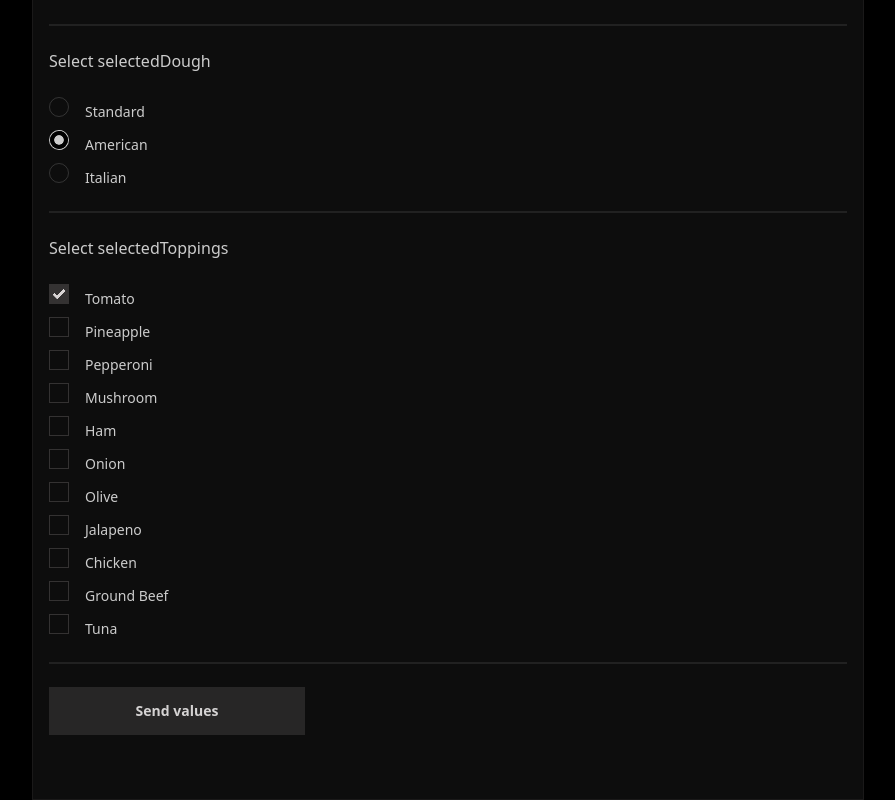
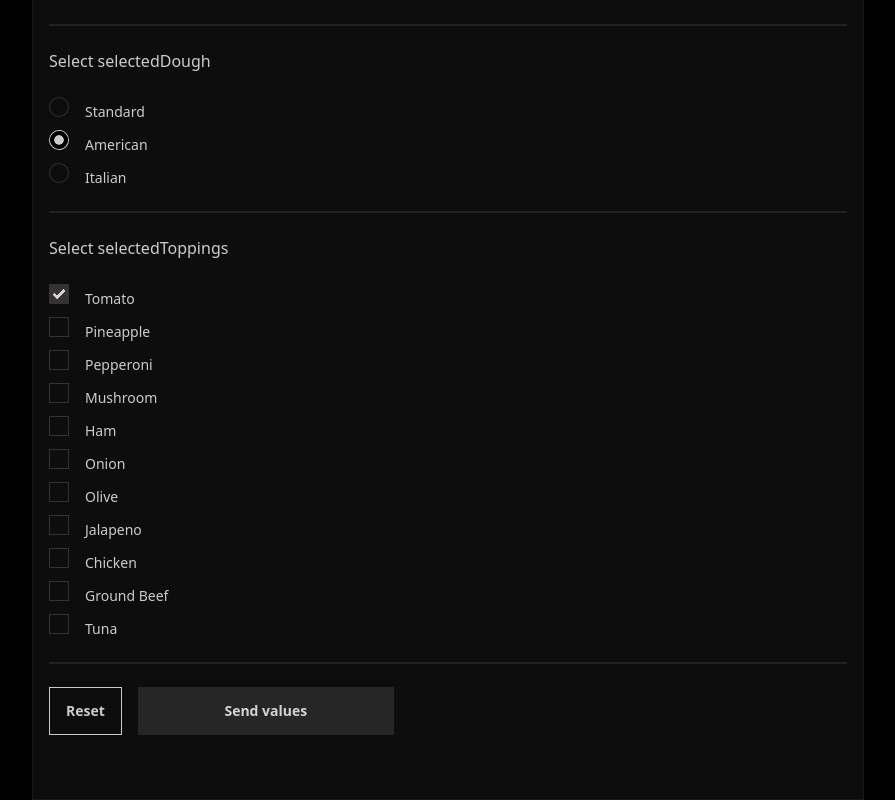
Before and after one commit to maurer2/run-types-run, a Next.js app: page /pizza in a window 1280 px wide. Shown: the part 415-1215 px from the top of the page, without its empty margins (192-1087 px from the left). Built offline with nearby package versions, Linux system fonts and the light colour scheme.

Commit message:
Added reset button

```diff
--- a/src/components/PizzaForm/PizzaForm.tsx
+++ b/src/components/PizzaForm/PizzaForm.tsx
@@ -1,4 +1,5 @@
 import React, { useState, useEffect } from 'react';
+import type { FormEvent } from 'react';
 import { useForm, FormProvider } from 'react-hook-form';
 import { zodResolver } from '@hookform/resolvers/zod';
 import { clsx } from 'clsx';
@@ -24,7 +25,7 @@ const PizzaForm = ({ formSettings, defaultValues }: PizzaFormProps) => {
     formState: { errors, isValid },
     trigger,
     watch,
-    // reset,
+    reset,
   } = formMethods;
   const [isSubmitting, setIsSubmitting] = useState(false);
   const [showErrorMessage, setShowErrorMessage] = useState(false);
@@ -47,7 +48,7 @@ const PizzaForm = ({ formSettings, defaultValues }: PizzaFormProps) => {
         await response.json();
 
         router.push('/pizza/success');
-        return
+        return;
       }
 
       throw new Error('Error sending data');
@@ -57,11 +58,19 @@ const PizzaForm = ({ formSettings, defaultValues }: PizzaFormProps) => {
       setIsSubmitting(false);
     }
   };
+
+  // validation error
   const onError = (): void => {};
+
+  const handleReset = (event: FormEvent<HTMLFormElement>): void => {
+    event.preventDefault();
+
+    reset({ ...defaultValues });
+  };
 
   return (
     <FormProvider {...formMethods}>
-      <form onSubmit={handleSubmit(onSubmit, onError)}>
+      <form onSubmit={handleSubmit(onSubmit, onError)} onReset={handleReset}>
         <UncontrolledInput htmlLabel="Enter your ID" error={errors.id} {...register('id')} />
 
         <div className="divider" />
@@ -89,6 +98,10 @@ const PizzaForm = ({ formSettings, defaultValues }: PizzaFormProps) => {
         />
 
         <div className="divider" />
+
+        <button type="reset" className="btn btn-outline normal-case mr-4">
+          Reset
+        </button>
 
         <button
           type="submit"
```
Also changed, not shown: .eslintrc.js.
